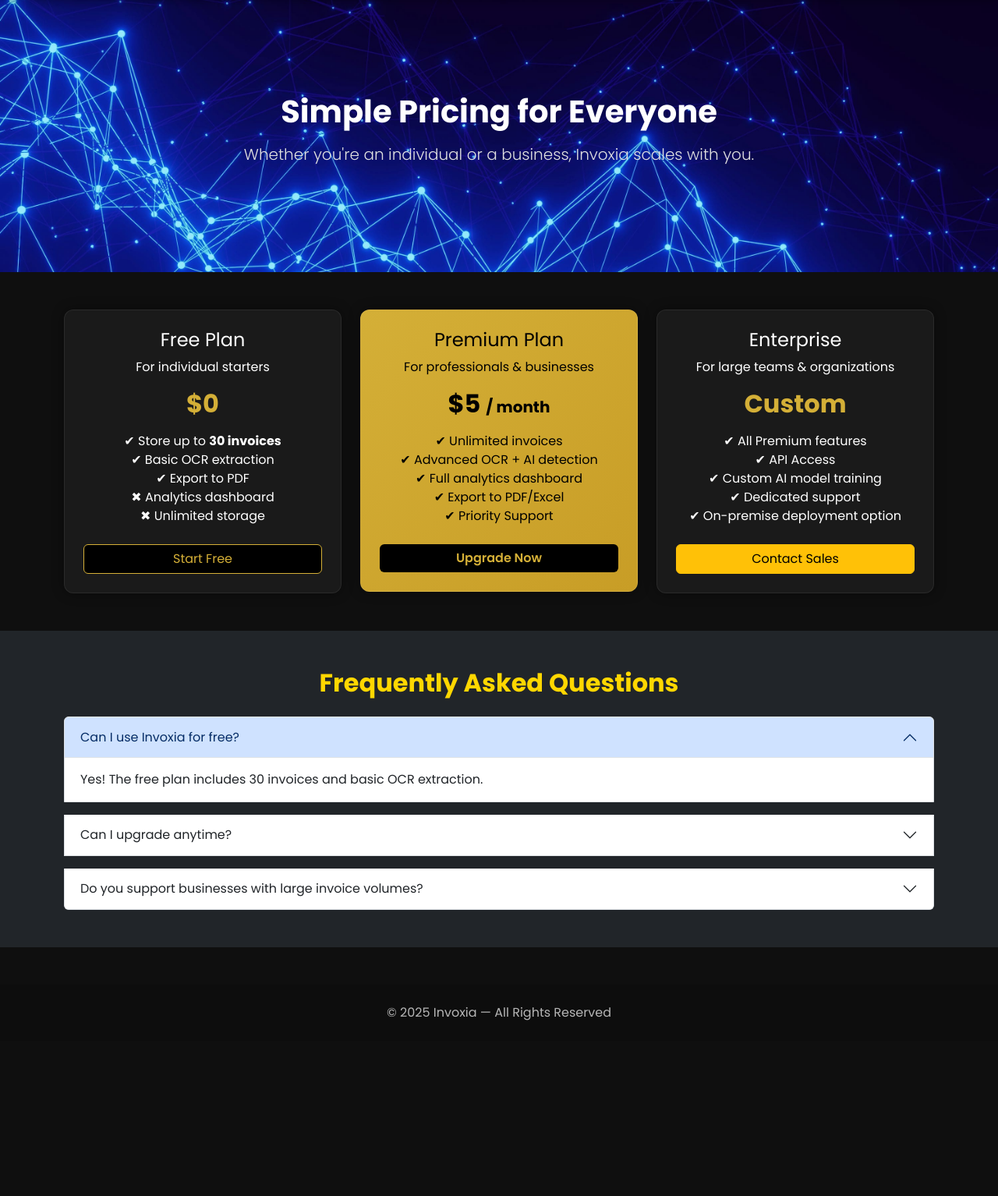
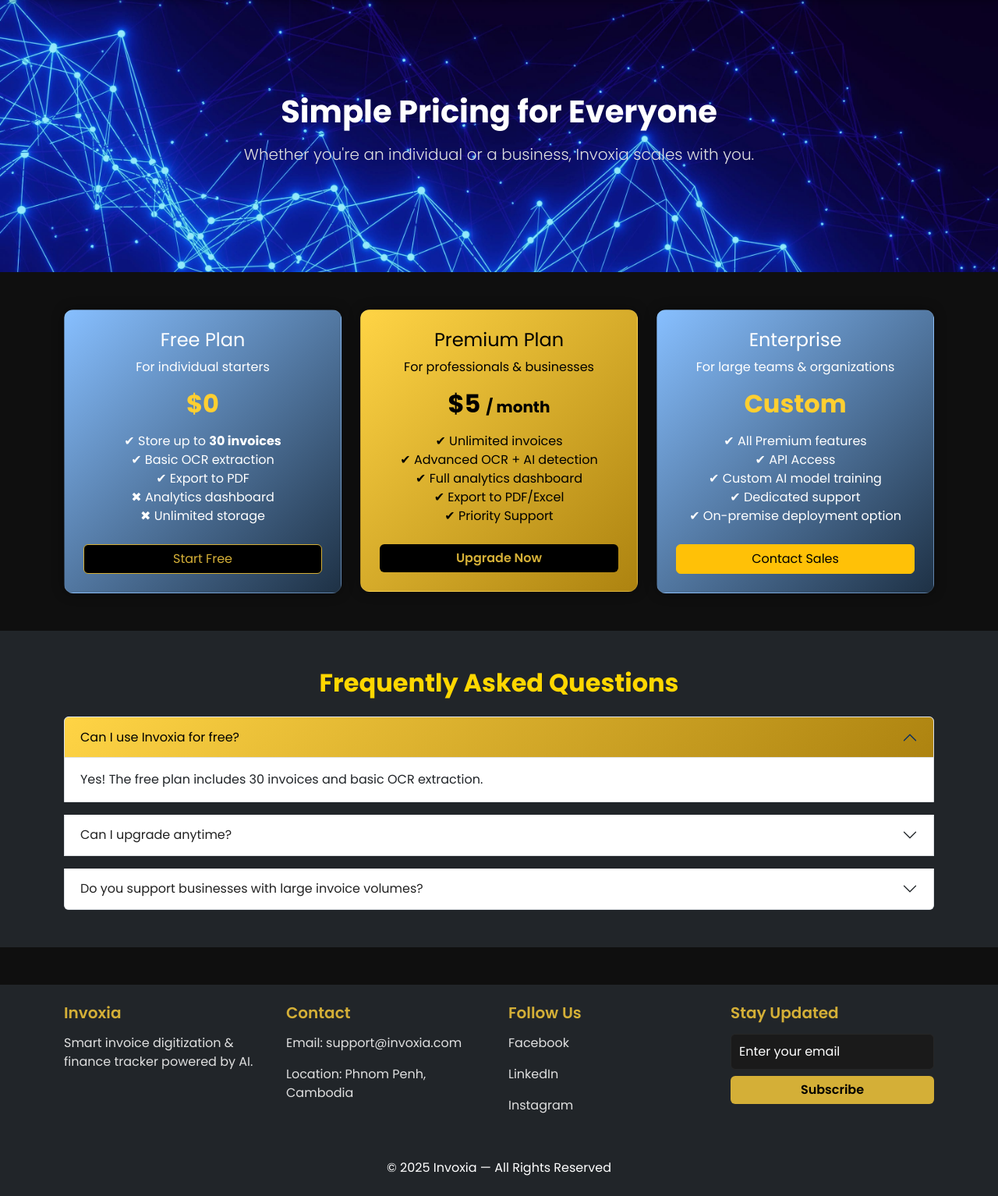
Before and after one commit to sornsomavatey/Invoxia, a Flask app: page /pricing in a window 1280 px wide. Shown: the part 66-1600 px from the top of the page at 78% size. Before the commit the page ends 1375 px from the top, so only its background shows below. Run offline with Flask 3, Linux system fonts and the light colour scheme; some libraries are stand-ins or nearby versions.

Commit message:
updates some page

```diff
--- a/static/css/analytic.css
+++ b/static/css/analytic.css
@@ -25,7 +25,7 @@
 
 /* GLASS METRIC CARDS */
 .metric-card.glass {
-    background: rgba(255, 255, 255, 0.1);
+
     backdrop-filter: blur(12px);
     border-radius: 20px;
     border: 1px solid rgba(255, 255, 255, 0.15);
--- a/static/css/pricing.css
+++ b/static/css/pricing.css
@@ -7,3 +7,27 @@
     padding-top: 3rem;
     padding-bottom: 3rem;
 }
+/* Collapsed (default) buttons */
+.accordion-button.collapsed {
+  background-color: #fff; /* dark */
+  color: #222;
+}
+
+/* Expanded (clicked/opened) buttons */
+.accordion-button:not(.collapsed) {
+  background: linear-gradient(135deg, #ffd445, #ad8310); /* bright gold with highlights */
+  color: #000;
+}
+
+/* Remove focus shadow */
+.accordion-button:focus {
+  box-shadow: none;
+}
+.premium-plan {
+  background: linear-gradient(135deg, #ffd445, #ad8310);
+  color: #000;
+}
+.free-enter-plan {
+  background: linear-gradient(135deg, #87bfff, #1e3145);
+  color: #fff;
+}
--- a/static/css/style.css
+++ b/static/css/style.css
@@ -125,7 +125,7 @@
 }
 
 .pricing-box h2 {
-  color: #d4af37;
+  color: #ffcf31;
 }
 
 .premium-plan {
@@ -196,6 +196,11 @@
   padding: 10px;
   border-radius: 6px;
 }
+/* Make placeholder fully white */
+.form-control::placeholder {
+  color: #ffffff !important;
+  opacity: 1;
+}
 
 /* Shadows */
 .shadow-sm {
--- a/templates/index.html
+++ b/templates/index.html
@@ -201,7 +201,7 @@
         <h4>Free Plan</h4>
         <p>Store up to 30 invoices</p>
         <h2>$0</h2>
-        <button class="btn btn-dark w-100 mt-3">Start Free</button>
+        <a href="/upload" class="btn btn-dark w-100 mt-3">Start Free</a>
       </div>
     </div>
 
@@ -210,7 +210,7 @@
         <h4>Premium Plan</h4>
         <p>Unlimited invoices + full analytics</p>
         <h2>$5/month</h2>
-        <button class="btn btn-light w-100 mt-3">Upgrade Now</button>
+        <a href="/pricing" class="btn btn-light w-100 mt-3">Upgrade Now</a>
       </div>
     </div>
   </div>
--- a/templates/pricing.html
+++ b/templates/pricing.html
@@ -63,7 +63,7 @@
 
       <!-- Free Plan -->
       <div class="col-md-4">
-        <div class="pricing-box p-4 text-center shadow-sm">
+        <div class="pricing-box p-4 text-center shadow-sm free-enter-plan">
           <h4>Free Plan</h4>
           <p class="text-white">For individual starters</p>
           <h2 class="fw-bold">$0</h2>
@@ -74,7 +74,7 @@
             <li>✖ Analytics dashboard</li>
             <li>✖ Unlimited storage</li>
           </ul>
-          <a href="/signup" class="btn btn-dark w-100">Start Free</a>
+          <a href="/upload" class="btn btn-dark w-100">Start Free</a>
         </div>
       </div>
 
@@ -97,7 +97,7 @@
 
       <!-- Enterprise Plan -->
       <div class="col-md-4">
-        <div class="pricing-box p-4 text-center shadow-sm">
+        <div class="pricing-box p-4 text-center shadow-sm free-enter-plan">
           <h4>Enterprise</h4>
           <p class="text-white">For large teams & organizations</p>
           <h2 class="fw-bold">Custom</h2>
@@ -167,9 +167,33 @@
 </section>
 
 <!-- FOOTER -->
-<footer class="footer mt-5 py-4">
-  <div class="container text-center">
-    © 2025 Invoxia — All Rights Reserved
+<footer class="footer mt-5 py-4 bg-dark text-white">
+  <div class="container">
+    <div class="row text-center text-md-start">
+      <div class="col-md-3 mb-3">
+        <h5>Invoxia</h5>
+        <p>Smart invoice digitization & finance tracker powered by AI.</p>
+      </div>
+      <div class="col-md-3 mb-3">
+        <h5>Contact</h5>
+        <p>Email: support@invoxia.com</p>
+        <p>Location: Phnom Penh, Cambodia</p>
+      </div>
+      <div class="col-md-3 mb-3">
+        <h5>Follow Us</h5>
+        <p>Facebook</p>
+        <p>LinkedIn</p>
+        <p>Instagram</p>
+      </div>
+      <div class="col-md-3 mb-3">
+        <h5>Stay Updated</h5>
+        <input type="email" class="form-control mb-2" placeholder="Enter your email">
+        <button class="btn btn-light w-100">Subscribe</button>
+      </div>
+    </div>
+    <div class="text-center mt-4">
+      © 2025 Invoxia — All Rights Reserved
+    </div>
   </div>
 </footer>
 
```
Also changed, not shown: templates/analytic.html (+4 -4 lines).
